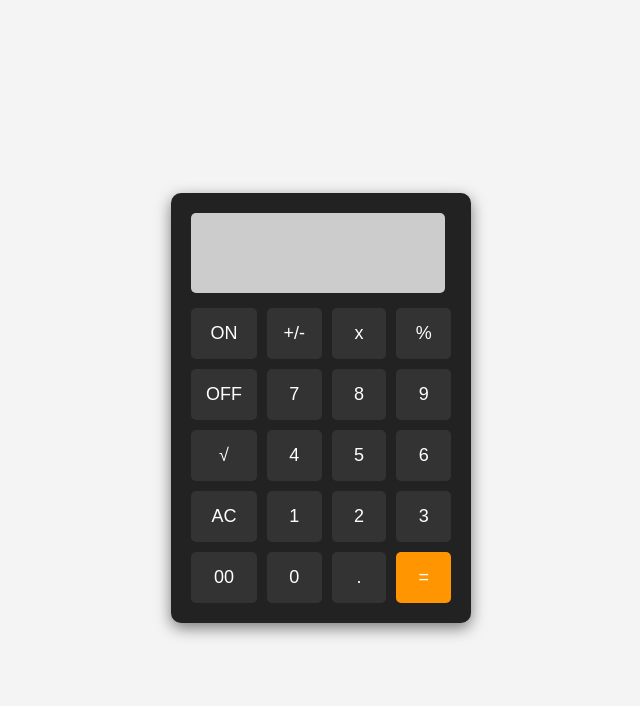
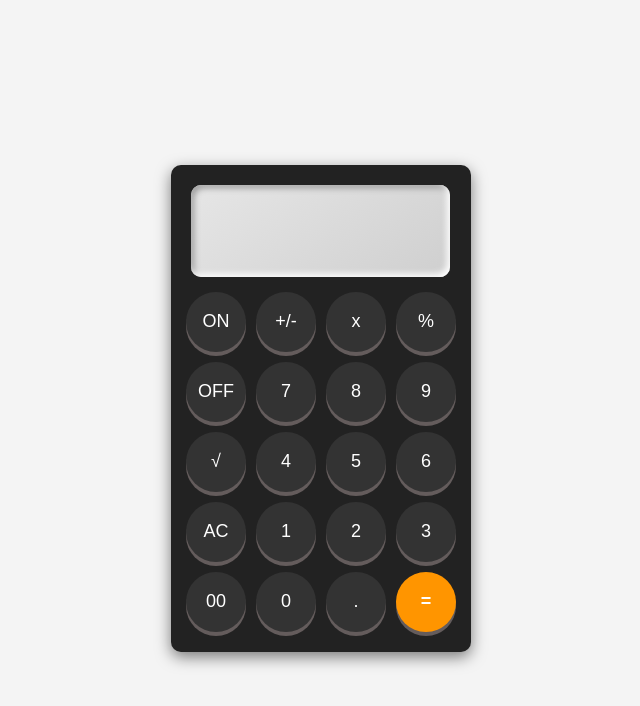
Before and after one commit to AStoyan0ff/Calculator, a plain HTML site: page src/Calcilators/index.html in a window 1280 px wide. Shown: the whole page, without its empty margins (319-959 px from the left). Drawn offline with Linux system fonts and the light colour scheme.

Commit message:
Update styles.css

```diff
--- a/src/Calcilators/styles.css
+++ b/src/Calcilators/styles.css
@@ -16,37 +16,73 @@ body {
 }
 
 .display {
-    width: 90%;
-    height: 60px;
-    background: #ccc;
+    width: 98%;
+    height: 90px;
+    /* background: #ccc;
     border: none;
     font-size: 24px;
     text-align: right;
     padding: 10px;
     border-radius: 5px;
+    margin-bottom: 15px; */
+
+    background: linear-gradient(145deg, #e6e6e6, #cfcfcf);
+    border: none;
+    font-size: 28px;
+    text-align: right;
+    padding: 10px, 15px;
+    border-radius: 10px;
     margin-bottom: 15px;
+    box-shadow: inset -3px -3px 6px #ffffff, inset 3px 3px 6px #999999;
+    color: #333;
+    font-weight: bold;
 }
 
 .keys {
     display: grid;
-    grid-template-columns: repeat(4, 1fr);
+    grid-template-columns: repeat(4, 60px);
     gap: 10px;
+    justify-content: center;
 }
 
 button {
-    padding: 15px;
+    /* padding: 15px;
     font-size: 18px;
     border: none;
     border-radius: 5px;
     background: #333;
     color: #fff;
+    cursor: pointer; */
+
+    width: 60px;
+    height: 60px;
+    border-radius: 50%;
+    padding: 0;
+    font-size: 18px;
+    border: none;
+    background: #333;
+    color: #fff;
     cursor: pointer;
+    display: flex;
+    justify-content: center;
+    align-items: center;
+    box-shadow: 0 4px #645c5c;
+    transition: all 0.1s ease-in-out;
+
 }
 
 button:hover {
     background: #555;
 }
 
+/* button:active {
+    transform: scale(0.9);
+    box-shadow: 0 2px #111;
+} */
+
 .equal {
     background: #ff9500;
+    color: #fff;
+    font-weight: bold;
+    /* grid-column: span 1; */
 }
```
